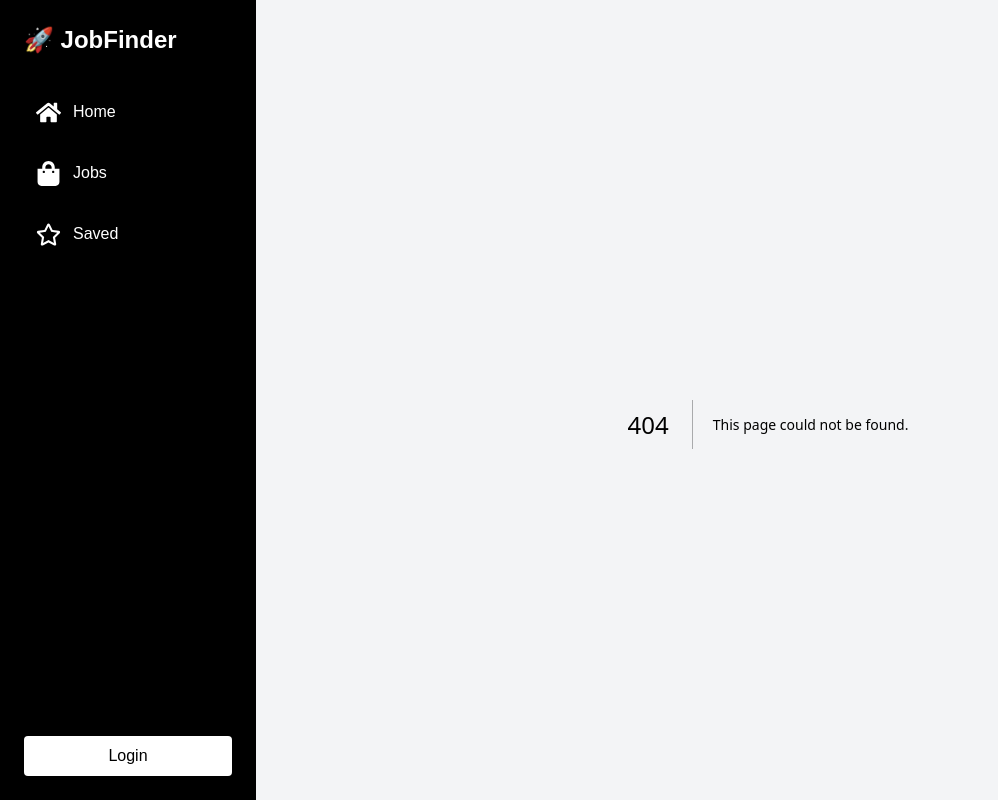
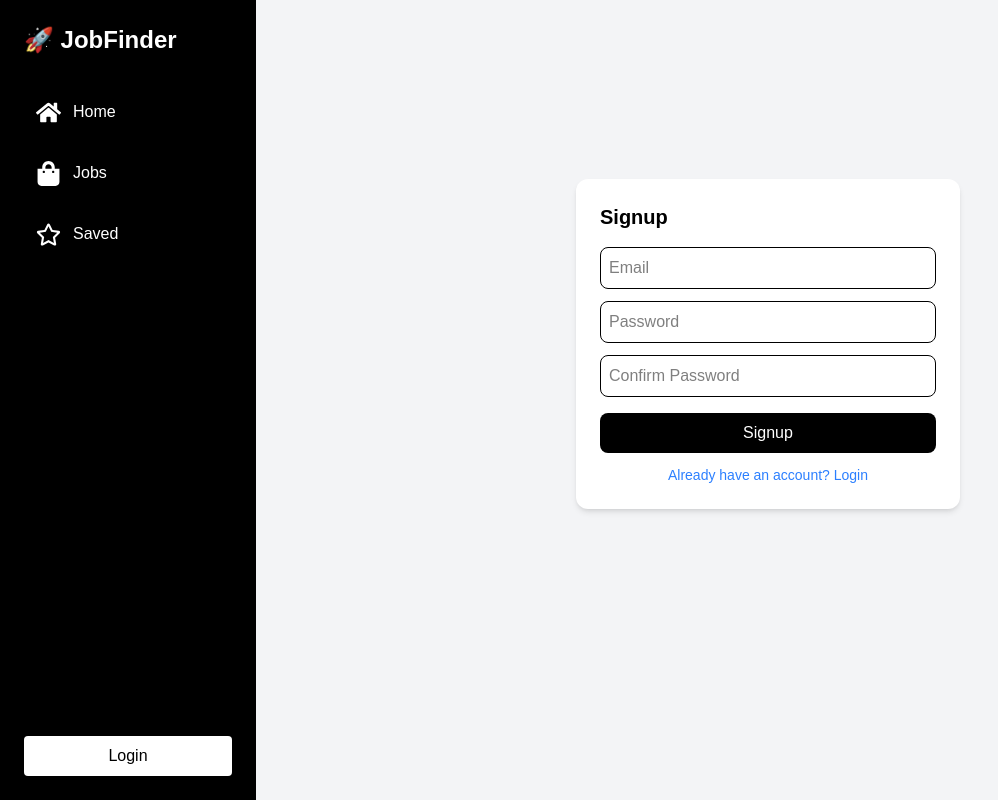
Before and after one commit to kirtan533/job-finder-app, a Next.js app: page /signup in a window 1280 px wide. Before the commit this address had no page. Shown: the whole page, without its empty margins (0-998 px from the left). Built offline with nearby package versions, Linux system fonts and the light colour scheme; no server answers.

Commit message:
added better logina and signup

```diff
--- a/package.json
+++ b/package.json
@@ -9,10 +9,12 @@
   },
   "dependencies": {
     "@tanstack/react-query": "^5.96.2",
+    "firebase": "^12.12.1",
     "next": "16.2.2",
     "react": "19.2.4",
     "react-dom": "19.2.4",
     "react-hook-form": "^7.72.1",
+    "react-hot-toast": "^2.6.0",
     "react-icons": "^5.6.0"
   },
   "devDependencies": {
--- a/src/app/globals.css
+++ b/src/app/globals.css
@@ -5,7 +5,7 @@ body {
   padding: 0;
   font-family: sans-serif;
 }
-html,
+
 body {
   overflow-x: hidden;
   scroll-behavior: smooth;
--- a/src/app/jobs/page.js
+++ b/src/app/jobs/page.js
@@ -1,10 +1,12 @@
 "use client";
 
 import JobSkeletonGrid from "@/components/ui/JobSkeletonGrid";
+import { auth } from "@/firebase/config";
 import useDebounce from "@/hooks/useDebounce";
 import useSavedJobs from "@/hooks/useSavedJobs";
 import { fetchJobs } from "@/libs/fetchJobs";
 import { useQuery } from "@tanstack/react-query";
+import { onAuthStateChanged } from "firebase/auth";
 import Link from "next/link";
 import { useRouter } from "next/navigation";
 import { useEffect, useState } from "react";
@@ -34,10 +36,12 @@ export default function JobsPage() {
   }, [debouncedSearch]);
 
   useEffect(() => {
-    const user = localStorage.getItem("user");
-    if (!user) {
-      router.push("/login");
-    }
+    const unsubscribe = onAuthStateChanged(auth, (user) => {
+      if (!user) {
+        router.push("/login");
+      }
+    });
+    return () => unsubscribe();
   }, []);
 
   if (isLoading) {
--- a/src/app/layout.js
+++ b/src/app/layout.js
@@ -2,6 +2,8 @@ import "./globals.css";
 import QueryProvider from "@/components/QueryProvider";
 import { DM_Sans } from "next/font/google";
 import SideBarWrapper from "@/components/SideBarWrapper";
+import { AuthProvider } from "@/context/AuthContext";
+import { Toaster } from "react-hot-toast";
 
 const dm_sans = DM_Sans({
   subsets: ["latin"],
@@ -11,9 +13,20 @@ export default function RootLayout({ children }) {
   return (
     <html lang="en" className={dm_sans.className}>
       <body>
-        <QueryProvider>
-          <SideBarWrapper>{children}</SideBarWrapper>
-        </QueryProvider>
+        <AuthProvider>
+          <QueryProvider>
+            <SideBarWrapper>{children}</SideBarWrapper>
+          </QueryProvider>
+          <Toaster
+            position="top-center"
+            toastOptions={{
+              style: {
+                background: "#333",
+                color: "#fff",
+              },
+            }}
+          />
+        </AuthProvider>
       </body>
     </html>
   );
--- a/src/app/login/page.js
+++ b/src/app/login/page.js
@@ -2,41 +2,55 @@
 
 import { useForm } from "react-hook-form";
 import { useRouter } from "next/navigation";
+import { login } from "@/services/auth";
+import toast from "react-hot-toast";
 
 export default function LoginPage() {
+  const router = useRouter();
+
   const {
     register,
     handleSubmit,
-    formState: { errors },
+    reset,
+    formState: { errors, isSubmitting },
   } = useForm();
-  const router = useRouter();
 
-  const onSubmit = (data) => {
-    localStorage.setItem("user", JSON.stringify(data));
-    window.dispatchEvent(new Event("userChanged"));
-    router.push("/");
+  const handleLogin = async (data) => {
+    try {
+      await login(data.email, data.password);
+      toast.success("Login successful 🎉");
+      reset();
+      router.push("/");
+    } catch (error) {
+      toast.error(error.message);
+    }
   };
 
   return (
     <div className="flex items-center justify-center min-h-[80vh]">
       <form
-        onSubmit={handleSubmit(onSubmit)}
+        onSubmit={handleSubmit(handleLogin)}
         className="bg-white p-6 rounded-2xl shadow-md w-full max-w-sm"
       >
         <h2 className="text-xl font-bold mb-4">Login</h2>
 
+        {/* Email */}
         <input
           {...register("email", {
             required: "Email is required",
             pattern: {
               value: /^[^\s@]+@[^\s@]+\.[^\s@]+$/,
-              message: "Invalid email Format",
+              message: "Invalid email format",
             },
           })}
           placeholder="Email"
           className="w-full p-2 mb-3 border rounded-lg"
         />
-        {errors.email && <p className="text-red-500">{errors.email.message}</p>}
+        {errors.email && (
+          <p className="text-red-500 text-sm mb-2">{errors.email.message}</p>
+        )}
+
+        {/* Password */}
         <input
           {...register("password", {
             required: "Password required",
@@ -44,21 +58,31 @@ export default function LoginPage() {
               value: 6,
               message: "Min 6 characters",
             },
-            pattern: {
-              value: /^(?=.*[A-Za-z])(?=.*\d)[A-Za-z\d]{6,}$/,
-              message: "Password must contain letters and numbers",
-            },
           })}
           type="password"
           placeholder="Password"
           className="w-full p-2 mb-4 border rounded-lg"
         />
         {errors.password && (
-          <p className="text-red-500">{errors.password.message}</p>
+          <p className="text-red-500 text-sm mb-2">{errors.password.message}</p>
         )}
-        <button className="w-full bg-black text-white py-2 rounded-lg hover:bg-gray-800 cursor-pointer">
-          Login
+
+        {/* Button */}
+        <button
+          disabled={isSubmitting}
+          className="w-full bg-black text-white py-2 rounded-lg hover:bg-gray-800 cursor-pointer disabled:opacity-50"
+          type="submit"
+        >
+          {isSubmitting ? "Logging in..." : "Login"}
         </button>
+
+        {/* Switch to signup */}
+        <p
+          className="mt-3 text-sm text-center cursor-pointer text-blue-500"
+          onClick={() => router.push("/signup")}
+        >
+          New user? Signup
+        </p>
       </form>
     </div>
   );
--- a/src/app/page.js
+++ b/src/app/page.js
@@ -1,18 +1,30 @@
+"use client";
+
+import { useAuth } from "@/context/AuthContext";
 import Link from "next/link";
+import { useRouter } from "next/navigation";
+import { useEffect } from "react";
 
 export default function HomePage() {
+  const { user } = useAuth();
+  const router = useRouter();
+
+  useEffect(() => {
+    if (!user) {
+      router.push("/login");
+    }
+  }, [user]);
+
   return (
     <div className="min-h-[80vh] flex items-center justify-center bg-gradient-to-br from-black via-gray-900 to-gray-800 text-white rounded-2xl">
       <div className="text-center max-w-2xl px-4">
         <h1 className="text-3xl sm:text-5xl font-bold mb-4">
           🚀 Find Your Dream Job Easily
         </h1>
-
         <p className="text-gray-300 mb-6">
           Discover remote jobs, save your favorites, and apply faster — all in
           one place.
         </p>
-
         <div className="flex flex-col sm:flex-row gap-4 justify-center">
           <Link href="/jobs">
             <button className="bg-white text-black px-6 py-3 rounded-full">
--- a/src/app/saved/page.js
+++ b/src/app/saved/page.js
@@ -4,6 +4,8 @@ import Link from "next/link";
 import useSavedJobs from "@/hooks/useSavedJobs";
 import { useRouter } from "next/navigation";
 import { useEffect } from "react";
+import { onAuthStateChanged } from "firebase/auth";
+import { auth } from "@/firebase/config";
 
 export default function SavedPage() {
   const { savedJobs, toggleSave } = useSavedJobs();
@@ -11,10 +13,12 @@ export default function SavedPage() {
   const router = useRouter();
 
   useEffect(() => {
-    const user = localStorage.getItem("user");
-    if (!user) {
-      router.push("/login");
-    }
+    const unsubscribe = onAuthStateChanged(auth, (user) => {
+      if (!user) {
+        router.push("/login");
+      }
+    });
+    return () => unsubscribe();
   }, []);
 
   return (
--- /dev/null
+++ b/src/app/signup/page.js
@@ -0,0 +1,102 @@
+"use client";
+
+import { logout, signup } from "@/services/auth";
+import { useRouter } from "next/navigation";
+import { useForm } from "react-hook-form";
+import toast from "react-hot-toast";
+
+export default function SignupPage() {
+  const router = useRouter();
+
+  const {
+    register,
+    handleSubmit,
+    reset,
+    watch,
+    formState: { errors },
+  } = useForm();
+
+  const handleSignup = async (data) => {
+    try {
+      await signup(data.email, data.password);
+      await logout();
+      toast.success("Account created! Please login 👌");
+      reset();
+      router.push("/login");
+    } catch (error) {
+      toast.error(error.message);
+    }
+  };
+
+  return (
+    <div className="flex items-center justify-center min-h-[80vh]">
+      <form
+        onSubmit={handleSubmit(handleSignup)}
+        className="bg-white p-6 rounded-xl shadow-md w-full max-w-sm"
+      >
+        <h2 className="text-xl font-bold mb-4">Signup</h2>
+
+        <input
+          {...register("email", {
+            required: "Email is required",
+            pattern: {
+              value: /^[^\s@]+@[^\s@]+\.[^\s@]+$/,
+              message: "Invalid email format",
+            },
+          })}
+          placeholder="Email"
+          className="w-full p-2 mb-3 border rounded-lg"
+        />
+        {errors.email && (
+          <p className="text-red-500 text-sm mb-2">{errors.email.message}</p>
+        )}
+        <input
+          {...register("password", {
+            required: "Password required",
+            minLength: {
+              value: 6,
+              message: "Min 6 characters",
+            },
+            pattern: {
+              value: /^(?=.*[A-Za-z])(?=.*\d)[A-Za-z\d]{6,}$/,
+              message: "Password must contain letters & numbers",
+            },
+          })}
+          type="password"
+          placeholder="Password"
+          className="w-full p-2 mb-3 border rounded-lg"
+        />
+        {errors.password && (
+          <p className="text-red-500 text-sm mb-2">{errors.password.message}</p>
+        )}
+        <input
+          {...register("confirmPassword", {
+            required: "Confirm your password",
+            validate: (value) =>
+              value === watch("password") || "Passwords do not match",
+          })}
+          type="password"
+          placeholder="Confirm Password"
+          className="w-full p-2 mb-4 border rounded-lg"
+        />
+        {errors.confirmPassword && (
+          <p className="text-red-500 text-sm mb-2">
+            {errors.confirmPassword.message}
+          </p>
+        )}
+        <button
+          type="submit"
+          className="w-full bg-black text-white py-2 rounded-lg hover:bg-gray-800 cursor-pointer"
+        >
+          Signup
+        </button>
+        <p
+          className="mt-3 text-sm text-center cursor-pointer text-blue-500"
+          onClick={() => router.push("/login")}
+        >
+          Already have an account? Login
+        </p>
+      </form>
+    </div>
+  );
+}
--- a/src/components/Sidebar.js
+++ b/src/components/Sidebar.js
@@ -1,5 +1,7 @@
 "use client";
 
+import { auth } from "@/firebase/config";
+import { onAuthStateChanged, signOut } from "firebase/auth";
 import Link from "next/link";
 import { usePathname, useRouter } from "next/navigation";
 import { useEffect, useState } from "react";
@@ -14,13 +16,10 @@ export default function Sidebar({ isOpen, setIsOpen }) {
   const router = useRouter();
 
   useEffect(() => {
-    const checkUser = () => {
-      const stored = localStorage.getItem("user");
-      setUser(stored ? JSON.parse(stored) : null);
-    };
-    checkUser();
-    window.addEventListener("userChanged", checkUser);
-    return () => window.removeEventListener("userChanged", checkUser);
+    const unsubscribe = onAuthStateChanged(auth, (currentUser) => {
+      setUser(currentUser);
+    });
+    return () => unsubscribe();
   }, []);
 
   useEffect(() => {
@@ -47,10 +46,8 @@ export default function Sidebar({ isOpen, setIsOpen }) {
     }
   }, [isOpen]);
 
-  const logout = () => {
-    localStorage.removeItem("user");
-    window.dispatchEvent(new Event("userChanged"));
-    setUser(null);
+  const logout = async () => {
+    await signOut(auth);
     setIsOpen(false);
     router.push("/login");
   };
@@ -115,7 +112,7 @@ export default function Sidebar({ isOpen, setIsOpen }) {
         <div className="mt-auto">
           {user ? (
             <>
-              <p className="text-sm text-gray-400 mb-2">{user.email}</p>
+              <p className="text-sm text-gray-400 mb-2">{user?.email}</p>
               <button
                 onClick={logout}
                 className="w-full bg-gray-800 py-2 rounded cursor-pointer"
--- /dev/null
+++ b/src/context/AuthContext.js
@@ -0,0 +1,27 @@
+"use client";
+import { auth } from "@/firebase/config";
+import { onAuthStateChanged } from "firebase/auth";
+import { createContext, useContext, useEffect, useState } from "react";
+
+const AuthContext = createContext();
+
+export function AuthProvider({ children }) {
+  const [user, setUser] = useState(null);
+  const [loading, setLoading] = useState(true);
+
+  useEffect(() => {
+    const unsubscribe = onAuthStateChanged(auth, (user) => {
+      setUser(user);
+      setLoading(false);
+    });
+    return () => unsubscribe();
+  });
+
+  return (
+    <AuthContext.Provider value={{ user }}>
+      {!loading && children}
+    </AuthContext.Provider>
+  );
+}
+
+export const useAuth = () => useContext(AuthContext);
--- /dev/null
+++ b/src/firebase/config.js
@@ -0,0 +1,15 @@
+import { initializeApp } from "firebase/app";
+import { getAuth } from "firebase/auth";
+
+const firebaseConfig = {
+  apiKey: "AIzaSyDPmEV0uuo0v-kkEfNXBryjLD0gX5dHnQs",
+  authDomain: "job-finder-app-d7303.firebaseapp.com",
+  projectId: "job-finder-app-d7303",
+  storageBucket: "job-finder-app-d7303.firebasestorage.app",
+  messagingSenderId: "463149369787",
+  appId: "1:463149369787:web:3383a1483ed7815b3cdc9e",
+};
+
+const app = initializeApp(firebaseConfig);
+
+export const auth = getAuth(app);
--- /dev/null
+++ b/src/services/auth.js
@@ -0,0 +1,76 @@
+import { auth } from "@/firebase/config";
+import {
+  createUserWithEmailAndPassword,
+  signInWithEmailAndPassword,
+  signOut,
+} from "firebase/auth";
+
+export async function signup(email, password) {
+  try {
+    const userCredential = await createUserWithEmailAndPassword(
+      auth,
+      email,
+      password,
+    );
+    console.log(`Signup success`);
+    return userCredential;
+  } catch (error) {
+    let message = "Something went wrong";
+
+    switch (error.code) {
+      case "auth/email-already-in-use":
+        message = "Email already registered. Please login.";
+        break;
+
+      case "auth/invalid-email":
+        message = "Invalid email format";
+        break;
+
+      case "auth/weak-password":
+        message = "Password should be at least 6 characters";
+        break;
+
+      default:
+        message = error.message;
+    }
+    throw new Error(message);
+  }
+}
+
+export async function login(email, password) {
+  try {
+    const userCredential = await signInWithEmailAndPassword(
+      auth,
+      email,
+      password,
+    );
+    return userCredential;
+  } catch (error) {
+    let message = "Something went wrong";
+
+    switch (error.code) {
+      case "auth/invalid-credential":
+        message = "Invalid email or password";
+        break;
+
+      case "auth/user-not-found":
+        message = "No account found. Please signup";
+        break;
+
+      case "auth/wrong-password":
+        message = "Incorrect password";
+        break;
+      case "auth/too-many-requests":
+        message = "Too many attempts. Try again later";
+        break;
+
+      default:
+        message = error.message;
+    }
+    throw new Error(message);
+  }
+}
+
+export async function logout() {
+  await signOut(auth);
+}
```
Also changed, not shown: 1 other file (tests, documents, lock files or other folders).
